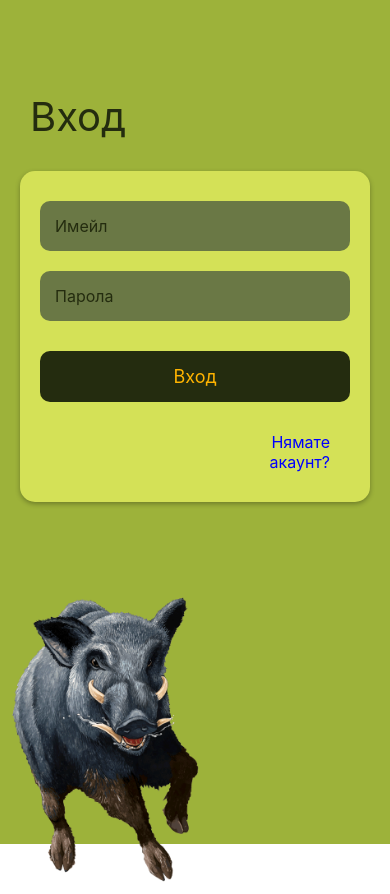
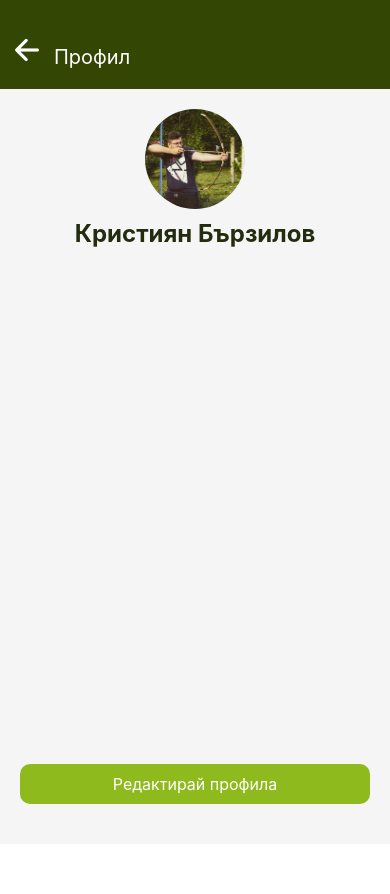
Before and after one commit to KristianBarzilov06/HuntingApp, a React Native app: screen /Profile in a window 390 px wide. After the commit the page ends 844 px from the top, so only its background shows below. Built offline with nearby package versions, Linux system fonts and the light colour scheme.

Commit message:
Added Profile foundation

```diff
--- a/App.js
+++ b/App.js
@@ -4,6 +4,7 @@ import { createNativeStackNavigator } from '@react-navigation/native-stack';
 import LoginView from './components/LoginView';
 import RegisterView from './components/RegisterView';
 import MainView from './components/MainView';
+import Profile from './components/Profile';
 import ChatScreen from './components/ChatScreen';
 import ImageUploadComponent from './components/ImageUploadComponent';
 import CameraScreen from './components/CameraScreen';
@@ -17,9 +18,10 @@ const App = () => {
         <Stack.Screen name="Login" component={LoginView} options={{ headerShown: false }}/>
         <Stack.Screen name="Register" component={RegisterView} options={{ headerShown: false }}/>
         <Stack.Screen name="Main" component={MainView} options={{ headerShown: false }}/>
+        <Stack.Screen name="Profile" component={Profile} options={{ headerShown: false }}/>
         <Stack.Screen name="ChatScreen" component={ChatScreen} options={{ headerShown: false }}/>
         <Stack.Screen name="ImageUpload" component={ImageUploadComponent} />
-        <Stack.Screen name="CameraScreen" component={ImageUploadComponent} />
+        <Stack.Screen name="CameraScreen" component={CameraScreen} />
       </Stack.Navigator>
     </NavigationContainer>
   );
--- a/components/LoginView.js
+++ b/components/LoginView.js
@@ -1,5 +1,5 @@
 import React, { useState } from 'react';
-import { View, TextInput, TouchableOpacity, Text, Alert, Image} from 'react-native';
+import { View, TextInput, TouchableOpacity, Text, Alert, Image, ActivityIndicator } from 'react-native';
 import { auth } from '../firebaseConfig';
 import { signInWithEmailAndPassword } from 'firebase/auth';
 import styles from '../src/styles/LoginStyles';
@@ -7,6 +7,7 @@ import styles from '../src/styles/LoginStyles';
 const LoginView = ({ navigation }) => {
     const [email, setEmail] = useState('');
     const [password, setPassword] = useState('');
+    const [loading, setLoading] = useState(false);
 
     const handleLogin = async () => {
         if (email === '' || password === '') {
@@ -14,17 +15,27 @@ const LoginView = ({ navigation }) => {
             return;
         }
 
+        const emailPattern = /^[^\s@]+@[^\s@]+\.[^\s@]+$/;
+        if (!emailPattern.test(email)) {
+            Alert.alert("Моля, въведете валиден имейл.");
+            return;
+        }
+
+        setLoading(true);
+
         try {
             await signInWithEmailAndPassword(auth, email, password);
-            navigation.navigate('Main');
+            // Пренасочваме към MainView
+            navigation.navigate('Main', { userEmail: email });
         } catch (error) {
             Alert.alert("Грешка при вход: " + error.message);
+        } finally {
+            setLoading(false);
         }
     };
 
     return (
         <View style={styles.container}>
-
             <Text style={styles.title}>Вход</Text>
             <View style={styles.inputContainer}>
                 <TextInput
@@ -42,16 +53,18 @@ const LoginView = ({ navigation }) => {
                     onChangeText={setPassword}
                     placeholderTextColor="#242c0f"
                 />
-
-                <TouchableOpacity style={styles.button} onPress={handleLogin}>
-                    <Text style={styles.buttonText}>Вход</Text>
-                </TouchableOpacity>
-
+                {loading ? (
+                    <ActivityIndicator size="large" color="#0000ff" />
+                ) : (
+                    <TouchableOpacity style={styles.button} onPress={handleLogin}>
+                        <Text style={styles.buttonText}>Вход</Text>
+                    </TouchableOpacity>
+                )}
                 <TouchableOpacity style={styles.linkTouchable} onPress={() => navigation.navigate('Register')}>
                     <Text style={styles.linkText}>Нямате акаунт?</Text>
                 </TouchableOpacity>
             </View>
-            <Image source={require('../images/boar.png')} style={styles.image} resizeMode="cover"/>
+            <Image source={require('../images/boar.png')} style={styles.image} resizeMode="cover" />
         </View>
     );
 };
--- a/components/MainView.js
+++ b/components/MainView.js
@@ -3,7 +3,10 @@ import { View, Text, TouchableOpacity, ScrollView, TextInput } from 'react-nativ
 import { Ionicons } from '@expo/vector-icons'; // За иконки
 import styles from '../src/styles/MainStyles';
 
-const MainView = ({ navigation }) => {
+const MainView = ({ navigation, route }) => {
+  // Вземете userEmail от параметрите
+  const { userEmail } = route.params || {};
+
   // Примерен списък с групи
   const groups = [
     { id: 1, name: 'ЛРД-Дюлево', chairman: 'Някой Няков' },
@@ -43,15 +46,16 @@ const MainView = ({ navigation }) => {
     setSearchQuery('');
     setFilteredGroups(groups);
   };
+
+  // Функция за присъединяване към група
   const joinGroup = (group) => {
-    navigation.navigate('ChatScreen', { groupId: group.id, groupName: group.name });
+    navigation.navigate('ChatScreen', { groupId: group.id, groupName: group.name, userEmail });
   };
 
   return (
     <View style={styles.container}>
-      {/* Горна част с бутон за профил и търсене */}
       <View style={styles.header}>
-        <TouchableOpacity style={styles.profileButton} onPress={() => navigation.navigate('Profile')}>
+        <TouchableOpacity style={styles.profileButton} onPress={() => navigation.navigate('Profile', { userEmail })}>
           <Ionicons name="person-circle-outline" size={40} color="black" />
           <Text style={styles.profileText}>Профил</Text>
         </TouchableOpacity>
@@ -67,7 +71,7 @@ const MainView = ({ navigation }) => {
         </TouchableOpacity>
       </View>
 
-      {/* New Container for Group List */}
+      {/* Нов контейнер за списък с групи */}
       <View style={styles.listContainer}>
         {/* Списък с групи */}
         <ScrollView style={styles.groupList}>
--- /dev/null
+++ b/components/Profile.js
@@ -0,0 +1,41 @@
+import React, { useState } from 'react';
+import { View, Text, TouchableOpacity, Image, Alert } from 'react-native';
+import { Ionicons } from '@expo/vector-icons';
+import styles from '../src/styles/ProfileStyles.js';
+
+const Profile = ({ route, navigation }) => {
+    const { userEmail } = route.params || {};
+    const [user, setUser] = useState({
+        name: 'Кристиян Бързилов',
+        email: userEmail,
+        profilePicture: require('../images/IMG_20230701_185012_979.jpg'),
+    });
+
+    const editProfile = () => {
+        Alert.alert('Редактиране на профила', 'Тази функция скоро ще бъде налична!');
+    };
+
+    return (
+        <View style={styles.container}>
+            <View style={styles.header}>
+                <TouchableOpacity onPress={() => navigation.goBack()}>
+                    <Ionicons name="arrow-back" size={34} color="white" />
+                </TouchableOpacity>
+                <Text style={styles.headerTitle}>Профил</Text>
+            </View>
+
+            <View style={styles.profileInfo}>
+                {/* Използваме profilePicture от user */}
+                <Image source={user.profilePicture} style={styles.profilePicture} />
+                <Text style={styles.userName}>{user.name}</Text>
+                <Text style={styles.userEmail}>{user.email}</Text>
+            </View>
+
+            <TouchableOpacity style={styles.editButton} onPress={editProfile}>
+                <Text style={styles.editButtonText}>Редактирай профила</Text>
+            </TouchableOpacity>
+        </View>
+    );
+};
+
+export default Profile;
--- a/package.json
+++ b/package.json
@@ -35,6 +35,7 @@
     "react-native-reanimated": "^3.16.1",
     "react-native-safe-area-context": "^4.12.0",
     "react-native-screens": "^3.35.0",
+    "react-native-vector-icons": "^10.2.0",
     "rimraf": "^6.0.1",
     "uuid": "^10.0.0"
   },
--- a/src/styles/MainStyles.js
+++ b/src/styles/MainStyles.js
@@ -28,9 +28,8 @@ export default StyleSheet.create({
     backgroundColor: '#D9D9D9',
     padding: 5,
     borderWidth: 1,
-    borderColor: 'black',
+    borderColor: '#ffffff',
     borderRadius: 5,
-    color: 'black',
   },
   groupList: {
     marginTop: 10,
--- /dev/null
+++ b/src/styles/ProfileStyles.js
@@ -0,0 +1,60 @@
+import { StyleSheet } from 'react-native';
+
+export default StyleSheet.create({
+  container: {
+    flex: 1,
+    backgroundColor: '#F5F5F5',
+    padding: 20,
+  },
+  header: {
+    flexDirection: 'row',
+    alignItems: 'flex-end', // Променете на flex-start, за да подредите по-отгоре
+    backgroundColor: '#334603',
+    paddingBottom: 20,
+    marginLeft: -20,
+    marginRight: -20,
+    marginTop: -20,
+    paddingTop: 15,
+    paddingLeft: 10,
+    zIndex: 9,
+},
+  headerTitle: {
+    color: 'white',
+    fontSize: 20,
+    marginLeft: 10,
+    marginTop:30,
+  },
+  profileInfo: {
+    alignItems: 'center',
+    marginVertical: 20,
+  },
+  profilePicture: {
+    width: 100,
+    height: 100,
+    borderRadius: 50,
+    marginBottom: 10,
+  },
+  userName: {
+    fontSize: 24,
+    fontWeight: 'bold',
+    color: '#242c0f',
+  },
+  userEmail: {
+    fontSize: 16,
+    color: '#666',
+  },
+  editButton: {
+    backgroundColor: '#8FBA1D',
+    padding: 10,
+    borderRadius: 10,
+    alignItems: 'center',
+    position: 'absolute', // Позициониране на абсолютна основа
+    bottom: 40, // Разстояние от долния край
+    left: 20, // Разстояние от левия край
+    right: 20,
+  },
+  editButtonText: {
+    color: 'white',
+    fontSize: 16,
+  },
+});
```
Also changed, not shown: components/SlideMenu.js (+52 -9 lines), src/styles/SlideMenuStyles.js (+51 -11 lines), images/IMG_20230701_185012_979.jpg (added), 1 other file (tests, documents, lock files or other folders).
